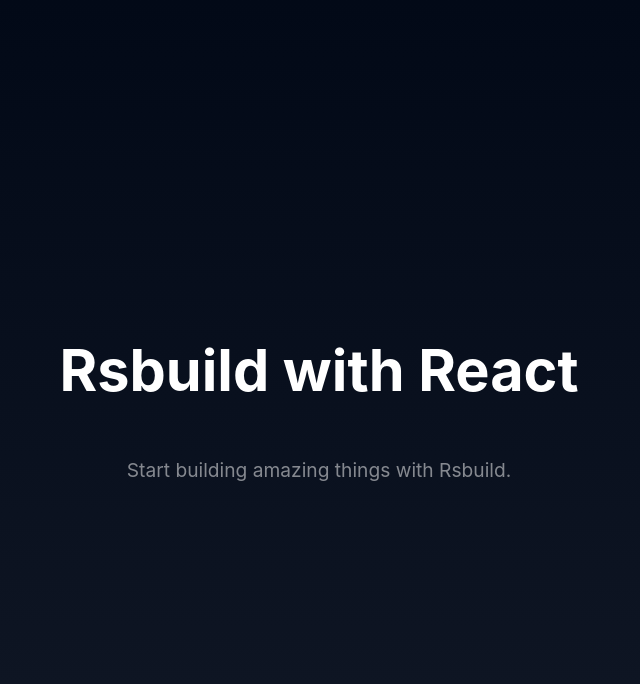
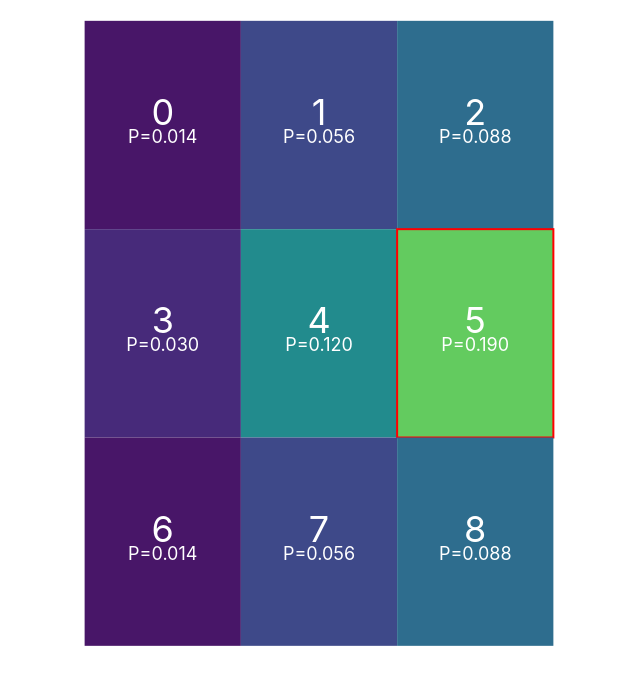
Before and after one commit to sw1227/mdp-vis, a React app: page / in a window 1280 px wide. Shown: the top 684 px of the page, without its empty margins (321-961 px from the left). Built offline with nearby package versions, Linux system fonts and the light colour scheme; the HTML template or start-up script is replaced by a standard one.

Commit message:
feat: add hitting heatmap

```diff
--- a/package.json
+++ b/package.json
@@ -8,12 +8,18 @@
     "preview": "rsbuild preview"
   },
   "dependencies": {
+    "d3-scale": "^4.0.2",
+    "d3-scale-chromatic": "^3.0.0",
+    "mathjs": "^12.2.1",
     "react": "^18.2.0",
     "react-dom": "^18.2.0"
   },
   "devDependencies": {
     "@rsbuild/core": "^0.2.13",
     "@rsbuild/plugin-react": "^0.2.13",
+    "@types/d3-scale": "^4.0.8",
+    "@types/d3-scale-chromatic": "^3.0.3",
+    "@types/mathjs": "^9.4.2",
     "@types/node": "^20.10.5",
     "@types/react": "^18",
     "@types/react-dom": "^18",
--- a/src/App.css
+++ b/src/App.css
@@ -1,26 +1,4 @@
 body {
   margin: 0;
-  color: #fff;
   font-family: Inter, Avenir, Helvetica, Arial, sans-serif;
-  background-image: linear-gradient(to bottom, #020917, #101725);
 }
-
-.content {
-  display: flex;
-  min-height: 100vh;
-  line-height: 1.1;
-  text-align: center;
-  flex-direction: column;
-  justify-content: center;
-}
-
-.content h1 {
-  font-size: 3.6rem;
-  font-weight: 700;
-}
-
-.content p {
-  font-size: 1.2rem;
-  font-weight: 400;
-  opacity: 0.5;
-}
--- a/src/App.tsx
+++ b/src/App.tsx
@@ -1,11 +1,9 @@
 import './App.css';
+import { Top } from './components/Top';
 
 const App = () => {
   return (
-    <div className="content">
-      <h1>Rsbuild with React</h1>
-      <p>Start building amazing things with Rsbuild.</p>
-    </div>
+    <Top />
   );
 };
 
--- /dev/null
+++ b/src/components/HittingProbabilities.tsx
@@ -0,0 +1,68 @@
+import * as d3Scale from 'd3-scale';
+import * as d3ScaleChromatic from 'd3-scale-chromatic';
+import { calculateHitProbability, EnvironmentConfig } from '../logics/hittingEnvironment';
+
+export const HittingProbabilities = ({ width, envConfig }: {
+  width: number,
+  envConfig: EnvironmentConfig,
+}) => {
+  const targetNumber = 5;
+  const data = [...Array(9)].map((_, i) => {
+    return calculateHitProbability({ width: 3, height: 4, sigma: 3 }, targetNumber, i);
+  });
+
+  const height = width * (envConfig.height / envConfig.width);
+
+  const xScale = d3Scale.scaleBand([0, 1, 2], [0, width]).paddingOuter(0.1);
+  const yScale = d3Scale.scaleBand([0, 1, 2], [0, height]).paddingOuter(0.1);
+
+  return (
+    <div>
+      <svg width={width} height={height}>
+        {data.map((d, i) => {
+          const x = i % 3;
+          const y = Math.floor(i / 3);
+          return (
+            <g
+              transform={`translate(
+                ${(xScale(x) ?? 0) + (xScale.bandwidth() / 2)},
+                ${(yScale(y) ?? 0) + (yScale.bandwidth() / 2)}
+              )`}
+            >
+              <rect
+                key={i}
+                x={-xScale.bandwidth() / 2}
+                y={-yScale.bandwidth() / 2}
+                width={xScale.bandwidth()}
+                height={yScale.bandwidth()}
+                fill={d3ScaleChromatic.interpolateViridis(d * 4)}
+                stroke={i === targetNumber ? 'red' : 'none'}
+                strokeWidth={i === targetNumber ? 2 : 0}
+              />
+              <text
+                x={0}
+                y={18}
+                fill='white'
+                textAnchor='middle'
+                dominantBaseline='hunging'
+                fontSize='18px'
+              >
+                P={d.toFixed(3)}
+              </text>
+              <text
+                x={0}
+                y={0}
+                fill='white'
+                textAnchor='middle'
+                dominantBaseline='baseline'
+                fontSize='36px'
+              >
+                {i}
+              </text>
+            </g>
+          );
+        })}
+      </svg>
+    </div>
+  );
+};
--- /dev/null
+++ b/src/components/Top.tsx
@@ -0,0 +1,17 @@
+import { FC } from 'react';
+import { HittingProbabilities } from './HittingProbabilities';
+import { EnvironmentConfig } from '../logics/hittingEnvironment';
+
+export const Top: FC = () => {
+  const ENV_CONFIG: EnvironmentConfig = {
+    width: 3,
+    height: 4,
+    sigma: 3,
+  };
+
+  return (
+    <div style={{ display: 'flex', justifyContent: 'center' }}>
+      <HittingProbabilities width={500} envConfig={ENV_CONFIG} />
+    </div>
+  );
+};
--- /dev/null
+++ b/src/logics/hittingEnvironment.ts
@@ -0,0 +1,36 @@
+import * as mathjs from 'mathjs';
+
+// Size of each panel and sigma of normal distribution
+export type EnvironmentConfig = {
+  width: number,
+  height: number,
+  sigma: number,
+};
+
+// Create a CDF(x) of 1D normal distribution for the given mean and stddev
+const createNormalCdf = (mean: number, std: number) => (x: number) => {
+  return (1 + mathjs.erf((x - mean) / (std * Math.sqrt(2)))) / 2;
+};
+
+// Caluculate the probability of hitting the "hit" panel when aiming at the "target" panel
+export const calculateHitProbability = (
+  size: { width: number, height: number, sigma: number },
+  target: number, // 0, 1, ..., 8
+  hit: number, // 0, 1, ..., 8
+): number => {
+  // Aiming point is determined by "target"
+  const aimingPoint = [
+    size.width / 2 + size.width * (target % 3),
+    size.height / 2 + size.height * Math.floor(target / 3)
+  ];
+  // Normal distribution around aiming point
+  const xCdf = createNormalCdf(aimingPoint[0], size.sigma);
+  const yCdf = createNormalCdf(aimingPoint[1], size.sigma);
+  // x, y range of "hit" panel
+  const xMin = size.width * (hit % 3);
+  const xMax = xMin + size.width;
+  const yMin = size.height * Math.floor(hit / 3);
+  const yMax = yMin + size.height;
+  // Probability is Px * Py (isotropic)
+  return (xCdf(xMax) - xCdf(xMin)) * (yCdf(yMax) - yCdf(yMin));
+};
```
Also changed, not shown: 1 other file (tests, documents, lock files or other folders).
